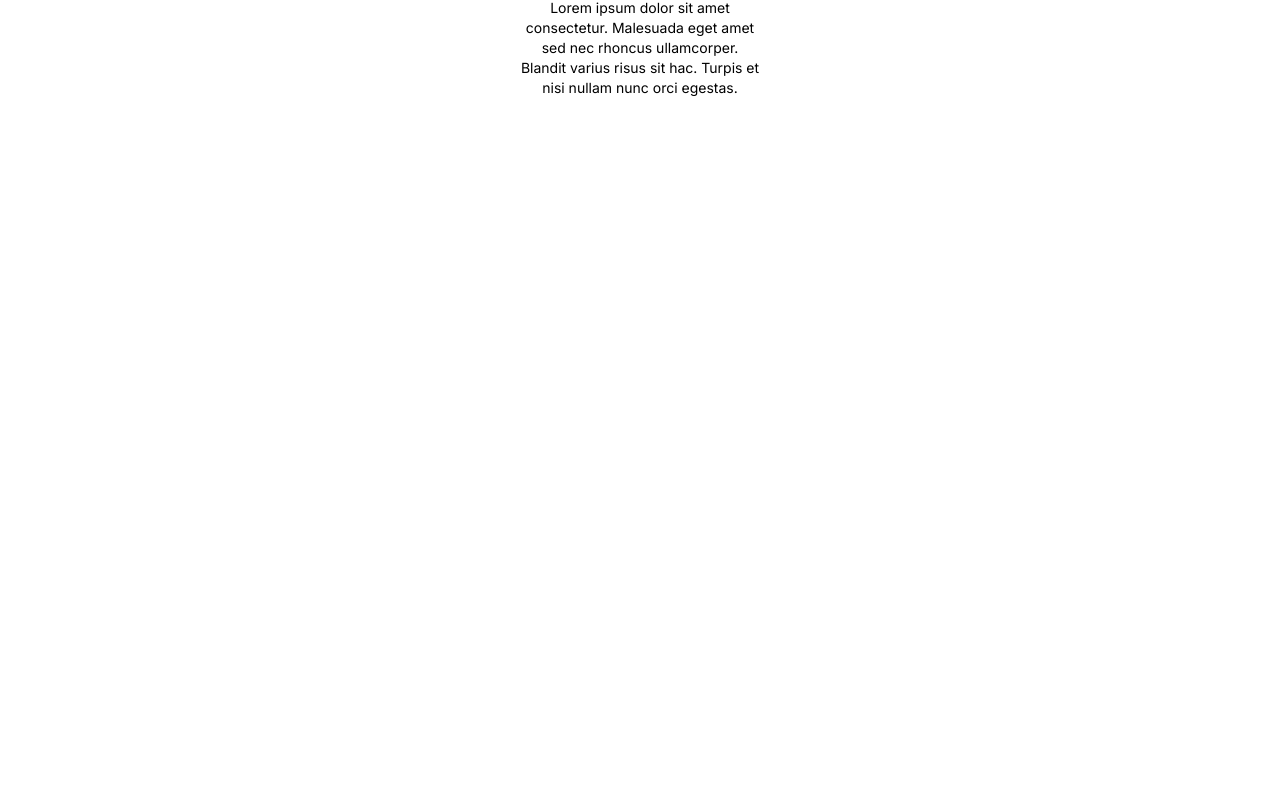
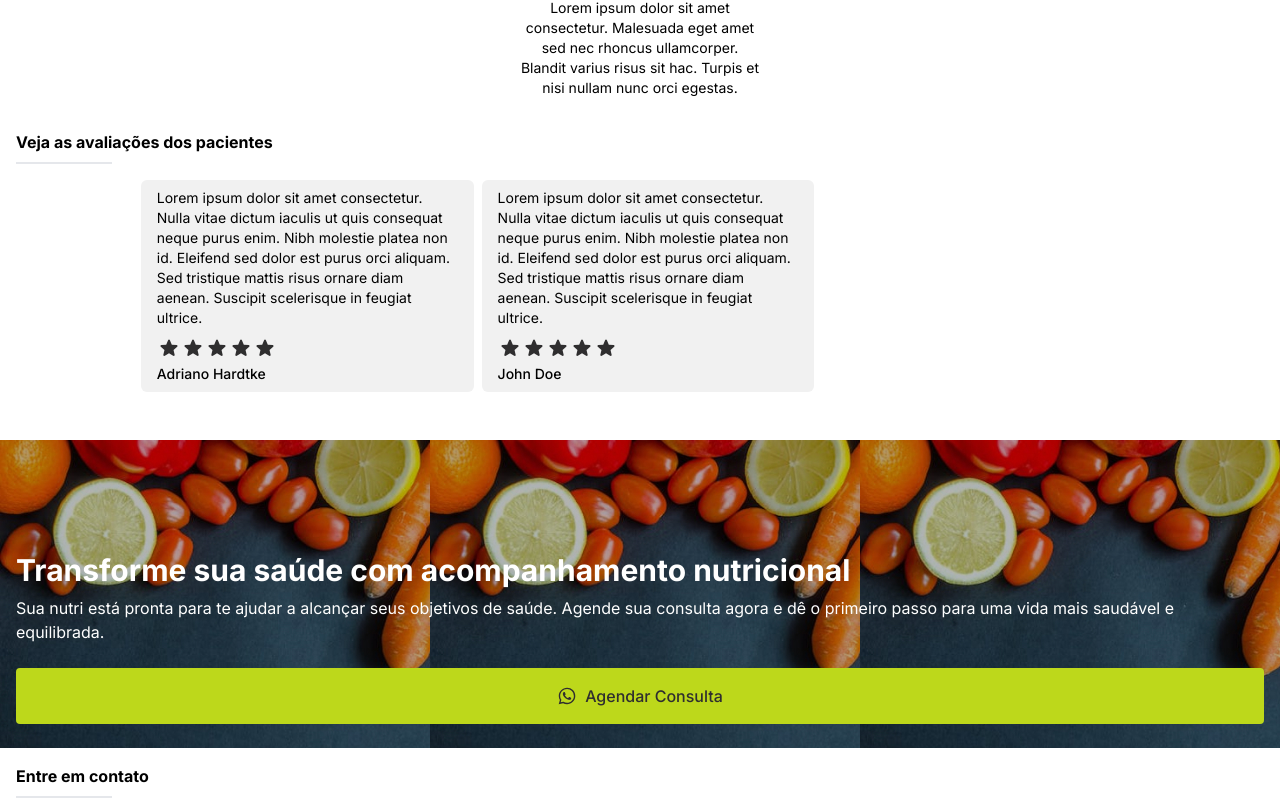
Before and after one commit to adrhardtke/isabelcousen-landing-page, a Next.js app: page / in a window 1280 px wide. Shown: the part 2034-2840 px from the top of the page. Before the commit the page ends 2148 px from the top, so only its background shows below. Built offline with nearby package versions, Linux system fonts and the light colour scheme.

Commit message:
sessao avaliacaoes e cta

```diff
--- a/src/app/page.tsx
+++ b/src/app/page.tsx
@@ -1,6 +1,9 @@
 import { Hero } from "@/sessions/hero/Hero";
 import { AboutMe } from "@/sessions/about-me/AboutMe";
 import { Help } from "@/sessions/help/Help";
+import { Available } from "@/sessions/available/Available";
+import { FirstCTA } from "@/sessions/CTA/FirstCTA";
+import { Contact } from "@/sessions/contact/Contact";
 
 export default function Home() {
   return (
@@ -9,7 +12,13 @@ export default function Home() {
       <div className="p-4">
         <AboutMe />
         <Help />
+        <Available />
       </div>
+      <FirstCTA />
+      <div className="p-4">
+        <Contact />
+      </div>
+
     </>
   )
 }
--- a/src/components/button/Button.tsx
+++ b/src/components/button/Button.tsx
@@ -1,11 +1,13 @@
 import React from 'react'
 
 type Props = {
-    variant: "primary",
+    variant: "primary" | "secondary" | "tertiary",
     children: React.ReactNode
 }
 
 export const Button = ({children, variant}: Props) => {
+  if(variant === 'secondary') return <button className={`btn-${variant} w-full bg-secondary p-4 rounded text-black font-medium`} type='button'>{children}</button>
+  if(variant === 'tertiary') return <button className={`btn-${variant} w-full bg-white p-4 rounded text-action_dark font-medium border rounded-full border-action_dark`} type='button'>{children}</button>
   return (
     <button className={`btn-${variant} w-full bg-action p-4 rounded text-black font-medium`} type='button'>{children}</button>
   )
--- /dev/null
+++ b/src/components/stars/Stars.tsx
@@ -0,0 +1,15 @@
+import React from 'react'
+
+export const Stars = ({size}: {size: number}) => {
+  return (
+    <div className='flex'>
+      {
+        Array(size).fill(0).map((_, index) => (
+          <svg key={index} xmlns="http://www.w3.org/2000/svg" width="24" height="24" viewBox="0 0 24 24" fill="none">
+              <path d="M12 17.27L16.15 19.78C16.91 20.24 17.84 19.56 17.64 18.7L16.54 13.98L20.21 10.8C20.88 10.22 20.52 9.12001 19.64 9.05001L14.81 8.64001L12.92 4.18001C12.58 3.37001 11.42 3.37001 11.08 4.18001L9.19001 8.63001L4.36001 9.04001C3.48001 9.11001 3.12001 10.21 3.79001 10.79L7.46001 13.97L6.36001 18.69C6.16001 19.55 7.09001 20.23 7.85001 19.77L12 17.27Z" fill="#2F2E2F"/>
+          </svg>
+        ))
+      }
+    </div>
+  )
+}
--- /dev/null
+++ b/src/sessions/CTA/FirstCTA.tsx
@@ -0,0 +1,26 @@
+import React from 'react'
+import { MdOutlineWhatsapp as WhatsappIcon } from 'react-icons/md'
+import { Button } from '@/components/button/Button'
+
+export const FirstCTA = () => {
+  return (
+    <section>
+        <div className="bg-cta_1 w-full p-4 relative">
+            <div className='z-10'>
+                <h2 className='text-3xl font-bold text-white mt-24'>Transforme sua saúde com acompanhamento nutricional</h2>
+                <p className='text-white mt-2'>Sua nutri está pronta para te ajudar a alcançar seus objetivos de saúde. Agende sua consulta agora e dê o primeiro passo para uma vida mais saudável e equilibrada.</p>
+                <div className='py-2 mt-4'>
+                    <Button variant='secondary'>
+                        <div className="flex items-center text-center w-full justify-center">
+                            <WhatsappIcon size="20" />
+                            <span className="pl-2">
+                                Agendar Consulta
+                            </span>
+                        </div>
+                    </Button>
+                </div>
+            </div>
+        </div>
+    </section>
+  )
+}
--- /dev/null
+++ b/src/sessions/available/Available.tsx
@@ -0,0 +1,33 @@
+import { SessionTitle } from '@/components/session-title/SessionTitle'
+import React from 'react'
+import { Cards } from './components/Cards'
+
+export type AvailableItem = {
+    text: string,
+    rating: number,
+    user: string
+}
+
+const availables: AvailableItem[] = [
+    {
+        text:
+        'Lorem ipsum dolor sit amet consectetur. Nulla vitae dictum iaculis ut quis consequat neque purus enim. Nibh molestie platea non id. Eleifend sed dolor est purus orci aliquam. Sed tristique mattis risus ornare diam aenean. Suscipit scelerisque in feugiat ultrice.',
+        rating: 5,
+        user: 'Adriano Hardtke'
+    },
+    {
+        text:
+        'Lorem ipsum dolor sit amet consectetur. Nulla vitae dictum iaculis ut quis consequat neque purus enim. Nibh molestie platea non id. Eleifend sed dolor est purus orci aliquam. Sed tristique mattis risus ornare diam aenean. Suscipit scelerisque in feugiat ultrice.',
+        rating: 5,
+        user: 'John Doe'
+    }
+]
+
+export const Available = () => {
+  return (
+    <section className='mt-8'>
+        <SessionTitle session='Veja as avaliações dos pacientes' />
+        <Cards availables={availables} />
+    </section>
+  )
+}
--- /dev/null
+++ b/src/sessions/available/components/Cards.tsx
@@ -0,0 +1,40 @@
+import { Stars } from '@/components/stars/Stars'
+import React from 'react'
+import { AvailableItem } from '../Available'
+
+export const Cards = ({availables}: {availables: AvailableItem[]}) => {
+  return (
+    <div className="container flex-grow w-full mx-auto px-0">
+      <div className="mx-auto w-full md:w-4/5">
+        <div className="container my-4">
+          <div
+            id="scrollContainer"
+            className="flex flex-no-wrap overflow-x-scroll scrolling-touch items-start mb-8"
+          >
+            {
+                availables.map(available => (
+                    <div
+                        key={available.user}
+                        className="flex-none w-5/6 md:w-1/3 bg-[#F1F1F1] rounded-md mr-2"
+                    >
+                        <div className="px-4 py-2">
+                        <div className="text-sm">
+                            <p className="mb-2">
+                                {available.text}
+                            </p>
+                            <Stars size={available.rating} />
+                            <h5 className="font-medium text-sm mt-1">
+                                {available.user}
+                            </h5>
+                        </div>
+                        </div>
+                    </div>
+                ))
+            }
+
+          </div>
+        </div>
+      </div>
+    </div>
+  )
+}
--- /dev/null
+++ b/src/sessions/contact/Contact.tsx
@@ -0,0 +1,19 @@
+import { Button } from '@/components/button/Button'
+import { SessionTitle } from '@/components/session-title/SessionTitle'
+import Image from 'next/image'
+import React from 'react'
+
+export const Contact = () => {
+  return (
+    <section>
+        <SessionTitle session='Entre em contato' />
+        <div className="flex items-center justify-center mt-8 flex-col">
+            <Image src={'/isabelcousen_foto_1.png'} width={96} height={96} alt='Isabel Cousen nutricionista' quality={100} />
+            <p className='text-center mt-4 text-sm w-[297px]'>Pronto para melhorar sua saúde e nutrição?<br/>Estou aqui para ajudar você a alcançar seus objetivos de bem-estar.</p>
+            <div className='w-56 mt-4'>
+                <Button variant='tertiary'>Conversar no whatsapp</Button>
+            </div>
+        </div>
+    </section>
+  )
+}
--- a/tailwind.config.ts
+++ b/tailwind.config.ts
@@ -10,12 +10,15 @@ const config: Config = {
         'gradient-radial': 'radial-gradient(var(--tw-gradient-stops))',
         'gradient-conic':
           'conic-gradient(from 180deg at 50% 50%, var(--tw-gradient-stops))',
+        'cta_1': "url('/cta_bg1.jpeg')",
       },
+      colors: {
+        action: '#E79AFB',
+        action_dark: '#DE61FF',
+        secondary: '#BDD81B',
+        'black': '#2F2E2F'
+      }
     },
-    colors: {
-      action: '#E79AFB',
-      'black': '#2F2E2F'
-    }
   },
   plugins: [],
 }
```
Also changed, not shown: public/cta_bg1.jpeg (added), public/isabelcousen_foto_1.png (added).
